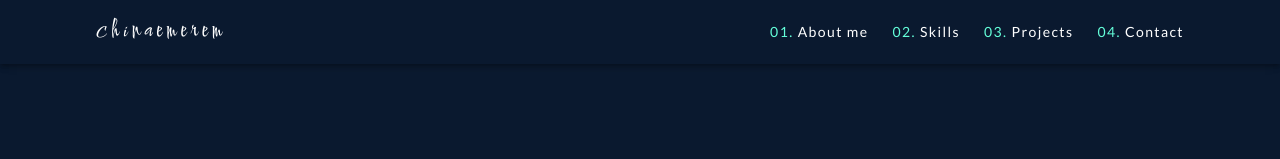
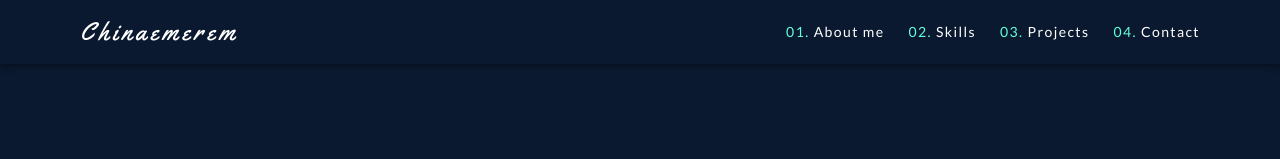
Before and after one commit to AgomohC/portfolio, a React (Create React App) app: page / in a window 1280 px wide. Shown: the top 159 px of the page. Built offline with nearby package versions, Linux system fonts and the light colour scheme.

Commit message:
changed navbar styling

```diff
--- a/public/index.html
+++ b/public/index.html
@@ -18,7 +18,7 @@
       <link rel="preconnect" href="https://fonts.googleapis.com" />
       <link rel="preconnect" href="https://fonts.gstatic.com" crossorigin />
       <link
-         href="https://fonts.googleapis.com/css2?family=Comforter&family=Dosis&family=Lato&display=swap"
+         href="https://fonts.googleapis.com/css2?family=Dosis&family=Lato&family=Yellowtail&display=swap"
          rel="stylesheet"
       />
       <!--
@@ -32,7 +32,7 @@
     -->
       <title>Chinaemerem</title>
    </head>
-   <body style="margin: 0; scroll-behavior: smooth">
+   <body style="margin: 0">
       <noscript>You need to enable JavaScript to run this app.</noscript>
       <div id="root"></div>
       <!--
--- a/src/App.js
+++ b/src/App.js
@@ -7,7 +7,7 @@ const App = () => {
          fontFamily: ["Lato", "Helvetica", "Arial", "sans-serif"].join(","),
 
          h1: {
-            fontFamily: ["Comforter", "cursive"].join(","),
+            fontFamily: ["Yellowtail", "cursive"].join(","),
             fontSize: "1.6rem",
             letterSpacing: 4,
          },
--- a/src/Components/Header.jsx
+++ b/src/Components/Header.jsx
@@ -16,9 +16,11 @@ import { Link } from "react-scroll";
 
 const useStyles = makeStyles((theme) => ({
    root: {
-      [theme.breakpoints.up("lg")]: {
-         paddingLeft: 96,
-         paddingRight: 96,
+      paddingLeft: theme.spacing(5),
+      paddingRight: theme.spacing(5),
+      [theme.breakpoints.up("sm")]: {
+         paddingLeft: theme.spacing(10),
+         paddingRight: theme.spacing(10),
       },
       position: "relative",
    },
@@ -93,7 +95,7 @@ const Header = () => {
                id="back-to-top-anchor"
                component="nav"
             >
-               <Typography variant="h1">chinaemerem</Typography>
+               <Typography variant="h1">Chinaemerem</Typography>
                <Grid container direction="row">
                   <Grid
                      item
```
